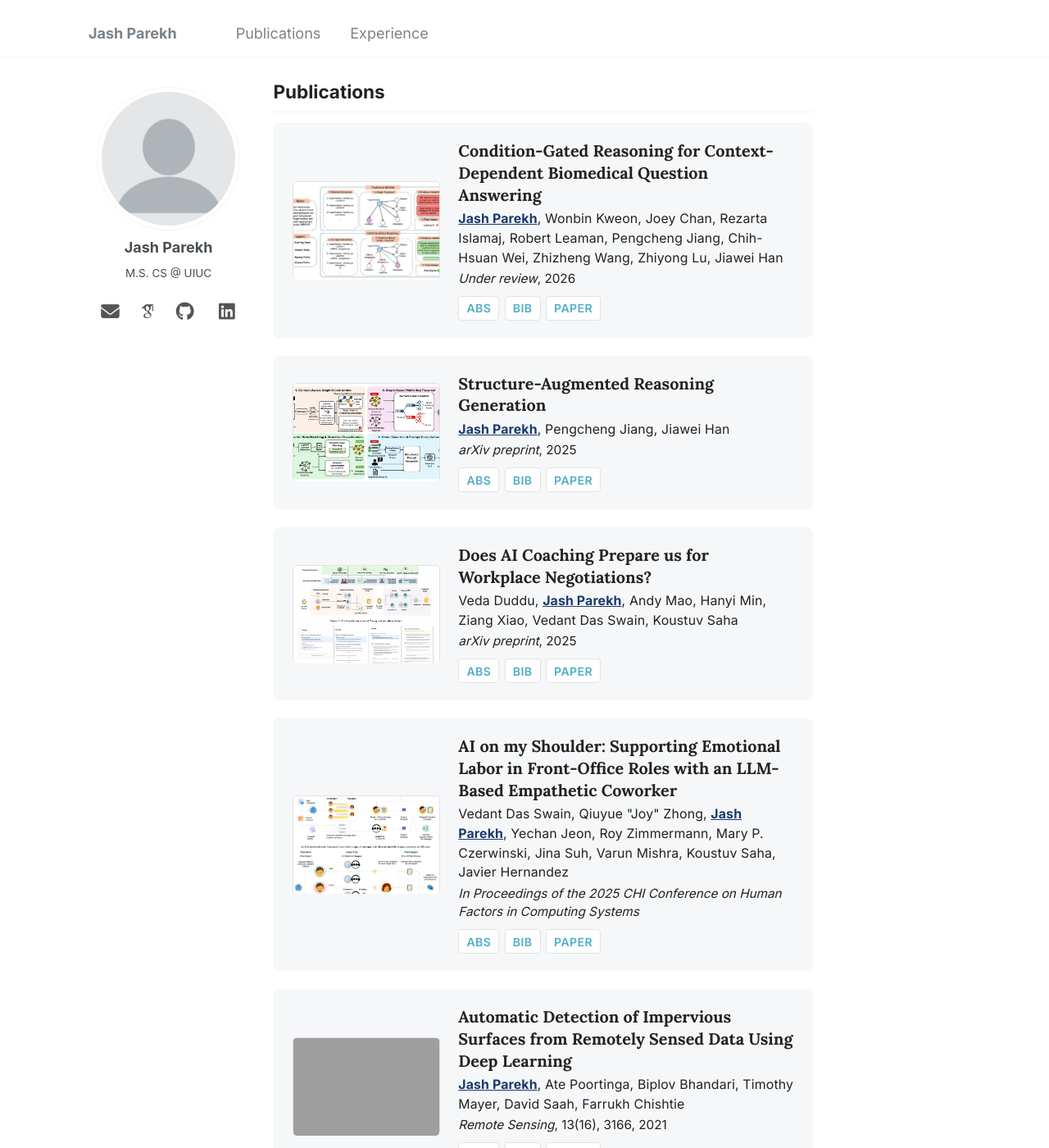
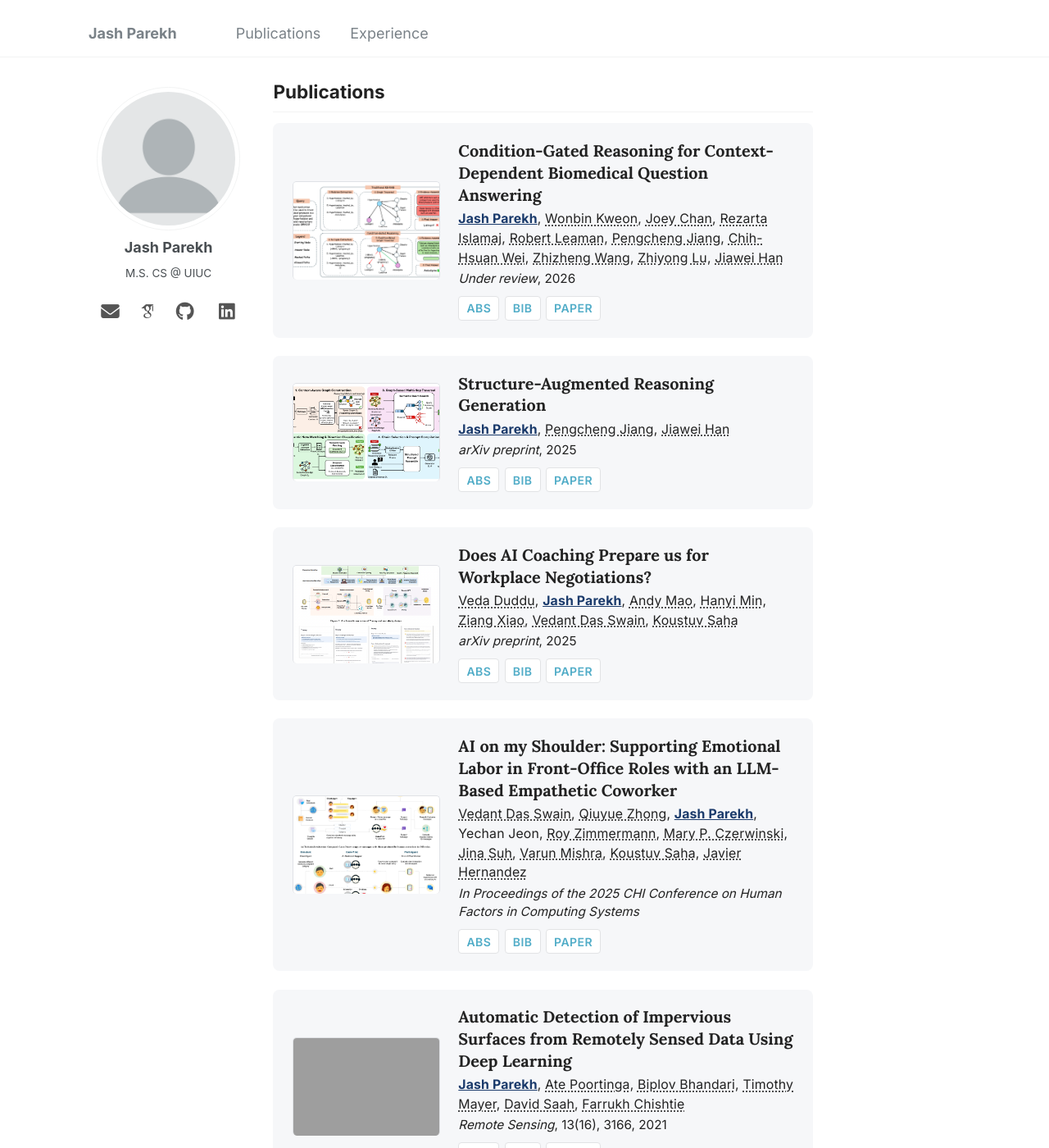
Before and after one commit to jashparekh1/jashparekh1.github.io, a Jekyll site: the page built from _pages/about.md, in a window 1280 px wide and 1400 px high, scrolled down 394 px. Shown: the whole window at 82% size. Built offline with Jekyll 4.4.1, drawn with Linux system fonts in a browser that asks for light colours; some web fonts are replaced.

Commit message:
add coauthor links, hide pub images on mobile, fix venue    text

```diff
--- a/_pages/about.md
+++ b/_pages/about.md
@@ -31,7 +31,7 @@ I'm open to new opportunities to collaborate with researchers and industry partn
     </a>
     <div class="pub-text">
       <div class="pub-title">Condition-Gated Reasoning for Context-Dependent Biomedical Question Answering</div>
-      <div class="pub-authors"><strong class="me">Jash Parekh</strong>, Wonbin Kweon, Joey Chan, Rezarta Islamaj, Robert Leaman, Pengcheng Jiang, Chih-Hsuan Wei, Zhizheng Wang, Zhiyong Lu, Jiawei Han</div>
+      <div class="pub-authors"><strong class="me">Jash Parekh</strong>, <a class="coauthor-link" href="https://wonbinkweon.github.io/">Wonbin Kweon</a>, <a class="coauthor-link" href="https://www.linkedin.com/in/joey-chan-b83444192/">Joey Chan</a>, <a class="coauthor-link" href="https://www.linkedin.com/in/rezarta-islamaj-ms-phd-00b9591/">Rezarta Islamaj</a>, <a class="coauthor-link" href="https://www.linkedin.com/in/robert-leaman-6233986/">Robert Leaman</a>, <a class="coauthor-link" href="https://pat-jj.github.io/">Pengcheng Jiang</a>, <a class="coauthor-link" href="https://www.linkedin.com/in/chih-hsuan-wei-a06520257/">Chih-Hsuan Wei</a>, <a class="coauthor-link" href="https://www.linkedin.com/in/zhizheng-wang-004071310/">Zhizheng Wang</a>, <a class="coauthor-link" href="https://www.ncbi.nlm.nih.gov/research/bionlp/Zhiyong-Lu">Zhiyong Lu</a>, <a class="coauthor-link" href="https://hanj.cs.illinois.edu/">Jiawei Han</a></div>
       <div class="pub-venue"><em>Under review</em>, 2026</div>
       <div class="pub-links">
         <details class="pub-abs">
@@ -53,7 +53,7 @@ I'm open to new opportunities to collaborate with researchers and industry partn
     </a>
     <div class="pub-text">
       <div class="pub-title">Structure-Augmented Reasoning Generation</div>
-      <div class="pub-authors"><strong class="me">Jash Parekh</strong>, Pengcheng Jiang, Jiawei Han</div>
+      <div class="pub-authors"><strong class="me">Jash Parekh</strong>, <a class="coauthor-link" href="https://pat-jj.github.io/">Pengcheng Jiang</a>, <a class="coauthor-link" href="https://hanj.cs.illinois.edu/">Jiawei Han</a></div>
       <div class="pub-venue"><em>arXiv preprint</em>, 2025</div>
       <div class="pub-links">
         <details class="pub-abs">
@@ -80,7 +80,7 @@ I'm open to new opportunities to collaborate with researchers and industry partn
     </a>
     <div class="pub-text">
       <div class="pub-title">Does AI Coaching Prepare us for Workplace Negotiations?</div>
-      <div class="pub-authors">Veda Duddu, <strong class="me">Jash Parekh</strong>, Andy Mao, Hanyi Min, Ziang Xiao, Vedant Das Swain, Koustuv Saha</div>
+      <div class="pub-authors"><a class="coauthor-link" href="https://www.linkedin.com/in/veda-duddu/">Veda Duddu</a>, <strong class="me">Jash Parekh</strong>, <a class="coauthor-link" href="https://www.linkedin.com/in/hanqi-mao-a1251b2bb/">Andy Mao</a>, <a class="coauthor-link" href="https://ler.illinois.edu/directory/haylee-min/">Hanyi Min</a>, <a class="coauthor-link" href="https://www.ziangxiao.com/">Ziang Xiao</a>, <a class="coauthor-link" href="https://vedantdasswain.com/">Vedant Das Swain</a>, <a class="coauthor-link" href="https://koustuv.com/">Koustuv Saha</a></div>
       <div class="pub-venue"><em>arXiv preprint</em>, 2025</div>
       <div class="pub-links">
         <details class="pub-abs">
@@ -107,7 +107,7 @@ I'm open to new opportunities to collaborate with researchers and industry partn
     </a>
     <div class="pub-text">
       <div class="pub-title">AI on my Shoulder: Supporting Emotional Labor in Front-Office Roles with an LLM-Based Empathetic Coworker</div>
-      <div class="pub-authors">Vedant Das Swain, Qiuyue "Joy" Zhong, <strong class="me">Jash Parekh</strong>, Yechan Jeon, Roy Zimmermann, Mary P. Czerwinski, Jina Suh, Varun Mishra, Koustuv Saha, Javier Hernandez</div>
+      <div class="pub-authors"><a class="coauthor-link" href="https://vedantdasswain.com/">Vedant Das Swain</a>, <a class="coauthor-link" href="https://www.linkedin.com/in/joy-qiuyue-zhong/">Qiuyue Zhong</a>, <strong class="me">Jash Parekh</strong>, Yechan Jeon, <a class="coauthor-link" href="https://www.linkedin.com/in/royzimmermann/">Roy Zimmermann</a>, <a class="coauthor-link" href="https://www.linkedin.com/in/maryczerwinski/">Mary P. Czerwinski</a>, <a class="coauthor-link" href="https://www.jinasuh.com/home">Jina Suh</a>, <a class="coauthor-link" href="https://www.khoury.northeastern.edu/people/varun-mishra/">Varun Mishra</a>, <a class="coauthor-link" href="https://koustuv.com/">Koustuv Saha</a>, <a class="coauthor-link" href="https://www.microsoft.com/en-us/research/people/javierh/">Javier Hernandez</a></div>
       <div class="pub-venue"><em>In Proceedings of the 2025 CHI Conference on Human Factors in Computing Systems</em></div>
       <div class="pub-links">
         <details class="pub-abs">
@@ -135,7 +135,7 @@ I'm open to new opportunities to collaborate with researchers and industry partn
     </a>
     <div class="pub-text">
       <div class="pub-title">Automatic Detection of Impervious Surfaces from Remotely Sensed Data Using Deep Learning</div>
-      <div class="pub-authors"><strong class="me">Jash Parekh</strong>, Ate Poortinga, Biplov Bhandari, Timothy Mayer, David Saah, Farrukh Chishtie</div>
+      <div class="pub-authors"><strong class="me">Jash Parekh</strong>, <a class="coauthor-link" href="https://sig-gis.com/sig-team/ate-poortinga/">Ate Poortinga</a>, <a class="coauthor-link" href="https://biplovbhandari.github.io/">Biplov Bhandari</a>, <a class="coauthor-link" href="https://www.uah.edu/essc/laboratory-for-applied-science/faculty-staff/timothy-mayer">Timothy Mayer</a>, <a class="coauthor-link" href="https://www.usfca.edu/faculty/david-saah">David Saah</a>, <a class="coauthor-link" href="https://migration.ubc.ca/profile/farrukh-chishtie/">Farrukh Chishtie</a></div>
       <div class="pub-venue"><em>Remote Sensing</em>, 13(16), 3166, 2021</div>
       <div class="pub-links">
         <details class="pub-abs">
--- a/_sass/_custom.scss
+++ b/_sass/_custom.scss
@@ -157,6 +157,16 @@
   .me {
     color: #1a3a6b;
     text-decoration: underline;
+  }
+
+  .coauthor-link {
+    color: #222;
+    text-decoration: underline dotted;
+    text-underline-offset: 2px;
+
+    &:hover {
+      color: #222;
+    }
   }
 }
 
```
